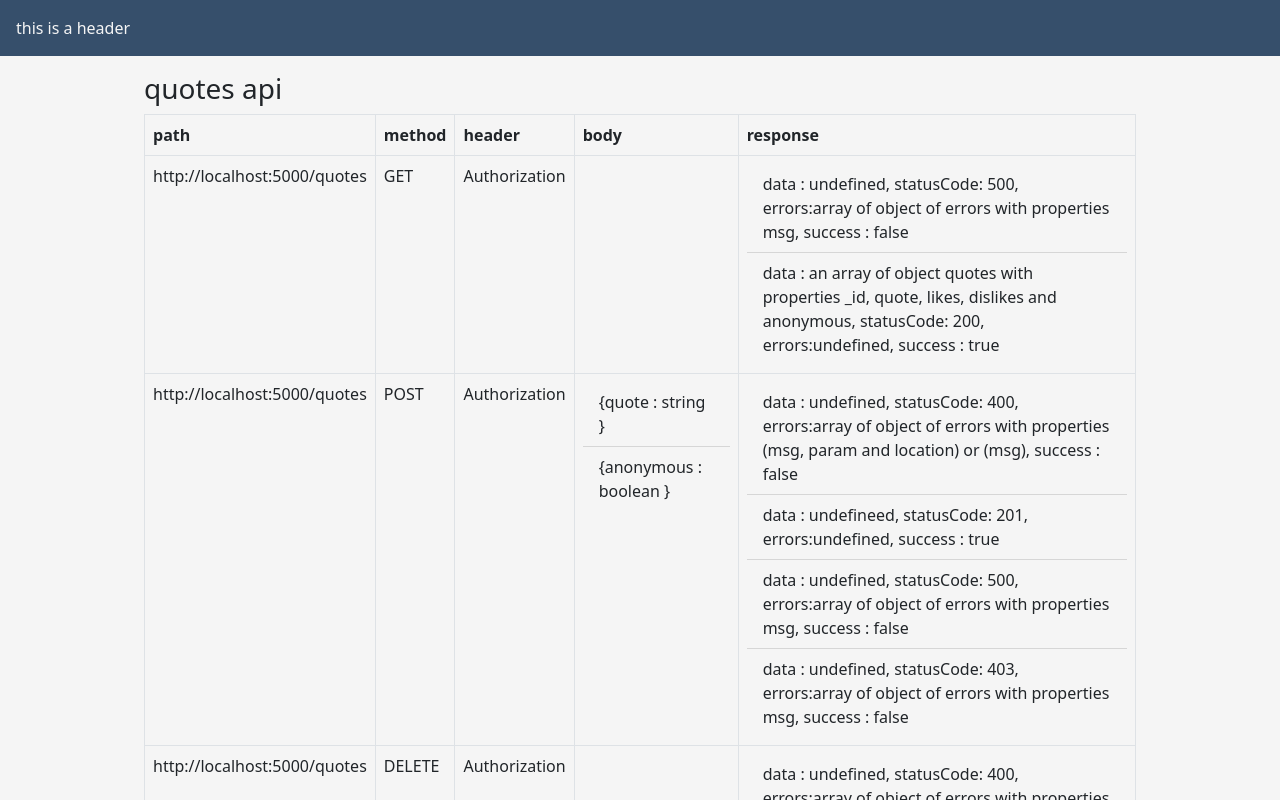
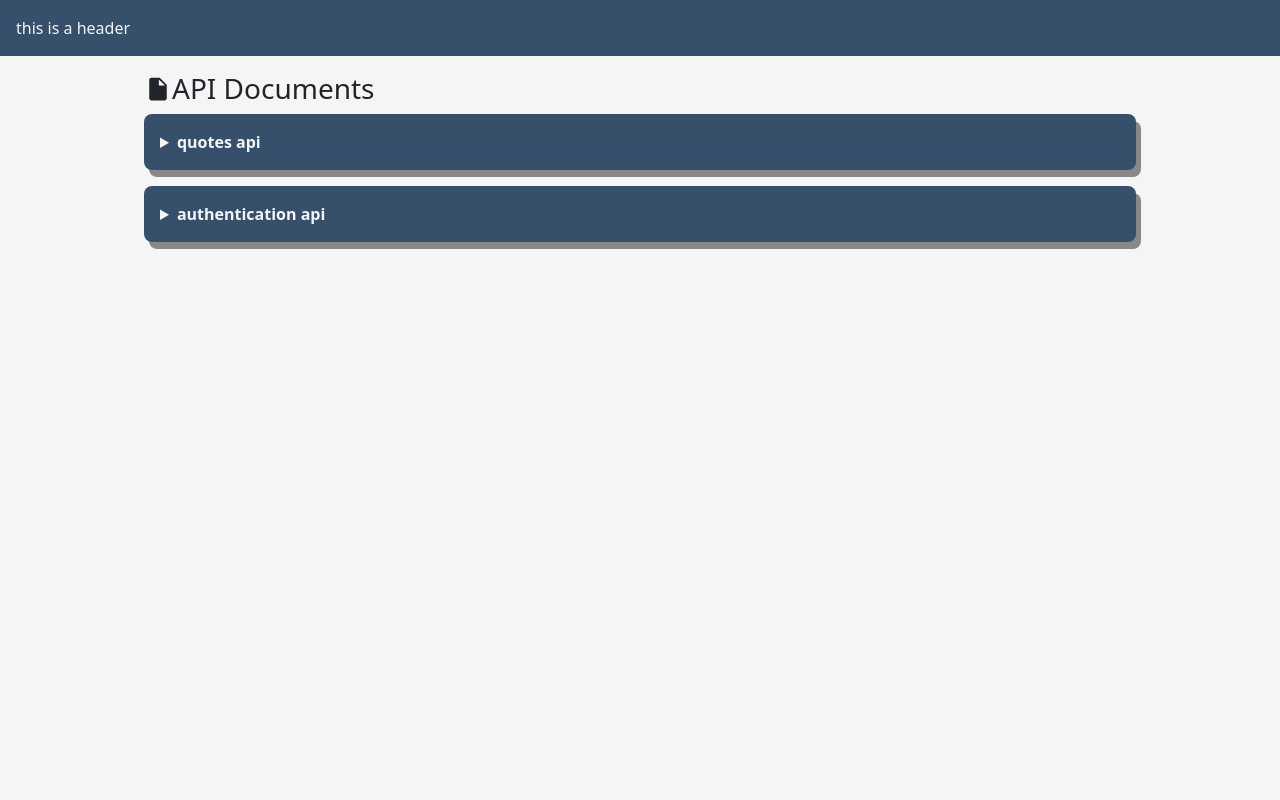
Before and after one commit to pradhanishan/mern, a React (Create React App) app in the folder web/: page / in a window 1280 px wide. Shown: the top 800 px of the page. Built offline with nearby package versions, Linux system fonts and the light colour scheme.

Commit message:
added api detail section

```diff
--- a/web/package.json
+++ b/web/package.json
@@ -16,6 +16,7 @@
     "react": "^18.2.0",
     "react-bootstrap": "^2.5.0",
     "react-dom": "^18.2.0",
+    "react-icons": "^4.4.0",
     "react-redux": "^8.0.2",
     "react-router-dom": "^6.3.0",
     "react-scripts": "5.0.1",
--- a/web/src/components/document/ApiDocument.tsx
+++ b/web/src/components/document/ApiDocument.tsx
@@ -4,9 +4,9 @@ This component renders a table of api details
 
 import { FC } from "react";
 import { Table } from "react-bootstrap";
-
 import TApiDetail from "../../types/TApiDetail";
 import ListGroup from "react-bootstrap/ListGroup";
+import classes from "./api-document.module.css";
 
 interface IApiDocumentProps {
   apiDetails: TApiDetail;
@@ -16,8 +16,11 @@ const ApiDocument: FC<IApiDocumentProps> = (props) => {
     <>
       {props.apiDetails.map((apiDetail) => {
         return (
-          <div key={apiDetail._id}>
-            <h3>{apiDetail.title}</h3>
+          <details key={apiDetail._id}>
+            <summary>
+              <span className={classes.summary}>{apiDetail.title}</span>
+            </summary>
+            <div>
               <Table bordered responsive>
                 <thead>
                   <tr>
@@ -32,30 +35,34 @@ const ApiDocument: FC<IApiDocumentProps> = (props) => {
                   {apiDetail.details.map((detail) => {
                     return (
                       <tr key={detail._id}>
-                      <td>{detail.path}</td>
-                      <td>{detail.method}</td>
+                        <td>
+                          <span className="text-primary">{detail.path}</span>
+                        </td>
+                        <td>
+                          <span className={classes["api-document-keys"]}>{detail.method}</span>
+                        </td>
                         <td>{detail.header}</td>
-                      <td>
-                        <ListGroup variant="flush">
-                          {detail.body.map((body) => {
-                            return (
-                              <ListGroup.Item
-                                style={{ backgroundColor: "#f5f5f5" }}
-                                key={body._id}
-                              >{`{${body.key} : ${body.type}   }`}</ListGroup.Item>
-                            );
-                          })}
-                        </ListGroup>
-                      </td>
+                        <td>{detail.body}</td>
                         <td>
                           <ListGroup variant="flush">
                             {detail.responses.map((response) => {
                               return (
-                              <ListGroup.Item
-                                key={response._id}
-                                style={{ backgroundColor: "#f5f5f5" }}
-                              >{` data : ${response.data}, statusCode: ${response.statusCode}, errors:${response.errors},
-                            success : ${response.success}`}</ListGroup.Item>
+                                <ListGroup.Item key={response._id} style={{ backgroundColor: "#f5f5f5" }}>
+                                  <span className={classes["api-document-keys"]}>data:</span>
+                                  <span>{response.data},</span>
+                                  <br />
+                                  <span className={classes["api-document-keys"]}>status:</span>
+                                  <span
+                                    className={response.statusCode.startsWith("2") ? "text-success" : "text-danger"}
+                                  >
+                                    {response.statusCode},
+                                  </span>
+                                  <br />
+                                  <span className={classes["api-document-keys"]}>success:</span>
+                                  <span className={response.success === "true" ? "text-success" : "text-danger"}>
+                                    {response.success},
+                                  </span>
+                                </ListGroup.Item>
                               );
                             })}
                           </ListGroup>
@@ -66,6 +73,7 @@ const ApiDocument: FC<IApiDocumentProps> = (props) => {
                 </tbody>
               </Table>
             </div>
+          </details>
         );
       })}
     </>
--- a/web/src/components/document/api-document.module.css
+++ b/web/src/components/document/api-document.module.css
@@ -0,0 +1,26 @@
+.api-document-keys {
+  font-weight: bold;
+}
+
+.summary {
+  font-weight: bold;
+}
+
+span {
+  margin-right: 0.2rem;
+}
+
+details {
+  background-color: var(--c-dark);
+  padding: 1rem;
+  margin-bottom: 1rem;
+  border-radius: 8px;
+  color: var(--c-font-light);
+  box-shadow: 5px 7px #888888;
+}
+
+details[open] {
+  background-color: var(--c-light);
+  color: black;
+  box-shadow: 0px 0px #888888;
+}
--- a/web/src/data/api-endpoints.ts
+++ b/web/src/data/api-endpoints.ts
@@ -45,7 +45,7 @@ const apiDetails: TApiDetail = [
         _id: "quotes-get",
         path: "http://localhost:5000/quotes",
         method: "GET",
-        header: "Authorization",
+        header: "Authorization - access token (jwt)",
         responses: [
           {
             _id: "quotes-get-response-0",
@@ -62,13 +62,13 @@ const apiDetails: TApiDetail = [
             success: "true",
           },
         ],
-        body: [],
+        body: "",
       },
       {
         _id: "quotes-post",
         path: "http://localhost:5000/quotes",
         method: "POST",
-        header: "Authorization",
+        header: "Authorization - access token (jwt)",
         responses: [
           {
             _id: "quotes-post-response-0",
@@ -99,16 +99,13 @@ const apiDetails: TApiDetail = [
             success: "false",
           },
         ],
-        body: [
-          { _id: "quotes-post-body-1", key: "quote", type: "string" },
-          { _id: "quotes-post-body-2", key: "anonymous", type: "boolean" },
-        ],
+        body: "{quote:string,anonymous:boolean}",
       },
       {
         _id: "quotes-delete",
         path: "http://localhost:5000/quotes",
         method: "DELETE",
-        header: "Authorization",
+        header: "Authorization - access token (jwt)",
         responses: [
           {
             _id: "quotes-delete-response-0",
@@ -125,7 +122,7 @@ const apiDetails: TApiDetail = [
             success: "true",
           },
         ],
-        body: [],
+        body: "",
       },
     ],
   },
@@ -138,11 +135,7 @@ const apiDetails: TApiDetail = [
         path: "https://localhost:5000/auth/register",
         method: "POST",
         header: "",
-        body: [
-          { _id: "auth-register-body-0", key: "username", type: "string" },
-          { _id: "auth-register-body-1", key: "password", type: "string" },
-          { _id: "auth-register-body-2", key: "email", type: "string" },
-        ],
+        body: "{username:string, password:string,email:string}",
         responses: [
           {
             _id: "auth-register-response-0",
@@ -172,10 +165,7 @@ const apiDetails: TApiDetail = [
         path: "https://localhost:5000/auth/logout",
         method: "POST",
         header: "",
-        body: [
-          { _id: "auth-login-body-0", key: "identifier", type: "string" },
-          { _id: "auth-login-body-1", key: "password", type: "string" },
-        ],
+        body: "{identifier:string,password:string}",
         responses: [
           {
             _id: "auth-login-response-0",
@@ -204,8 +194,8 @@ const apiDetails: TApiDetail = [
         _id: "refresh-token",
         path: "https://localhost:5000/auth/refresh-token",
         method: "POST",
-        header: "Authorization",
-        body: [],
+        header: "Authorization - access token (jwt)",
+        body: "",
         responses: [
           {
             _id: "auth-refresh-token-response-0",
@@ -215,21 +205,21 @@ const apiDetails: TApiDetail = [
             data: "undefined",
           },
           {
-            _id: "auth-refresh-token-response-0",
+            _id: "auth-refresh-token-response-1",
             statusCode: "403",
             errors: "array of object of errors with property (msg)",
             success: "false",
             data: "undefined",
           },
           {
-            _id: "auth-auth-refresh-token-response-1",
+            _id: "auth-auth-refresh-token-response-2",
             statusCode: "200",
             errors: "undefined",
             success: "true",
             data: "access token",
           },
           {
-            _id: "auth-auth-refresh-token-response-2",
+            _id: "auth-auth-refresh-token-response-3",
             statusCode: "500",
             errors: "array of object of errors with property (msg)",
             success: "false",
@@ -241,8 +231,8 @@ const apiDetails: TApiDetail = [
         _id: "auth-logout",
         path: "https://localhost:5000/auth/logout",
         method: "DELETE",
-        header: "Authorization",
-        body: [],
+        header: "Authorization - refresh token (jwt)",
+        body: "",
         responses: [
           {
             _id: "auth-logout-response-0",
--- a/web/src/pages/DocumentationPage.tsx
+++ b/web/src/pages/DocumentationPage.tsx
@@ -6,10 +6,17 @@ import { FC } from "react";
 import classes from "./documentation-page.module.css";
 import ApiDocument from "../components/document/ApiDocument";
 import apiDetails from "../data/api-endpoints";
+import { IoMdDocument } from "react-icons/io";
 const DocumentationPage: FC = () => {
   return (
     <div className={classes["documentation-page"]}>
-      <ApiDocument apiDetails={apiDetails} />
+      <div>
+        <h3 className={classes["document-heading"]}>
+          <IoMdDocument />
+          API Documents
+        </h3>
+        <ApiDocument apiDetails={apiDetails} />
+      </div>
     </div>
   );
 };
--- a/web/src/pages/documentation-page.module.css
+++ b/web/src/pages/documentation-page.module.css
@@ -0,0 +1,5 @@
+.document-heading {
+  display: flex;
+  justify-content: flex-start;
+  align-items: center;
+}
--- a/web/src/types/TApiDetail.ts
+++ b/web/src/types/TApiDetail.ts
@@ -15,7 +15,7 @@ type TApiDetail = {
       statusCode: string;
       success: string;
     }[];
-    body: { _id: string; key: string; type: string }[] | [];
+    body: string;
   }[];
 }[];
 
```
Also changed, not shown: 1 other file (tests, documents, lock files or other folders). Lines whose indentation alone changed are shown as unchanged.
